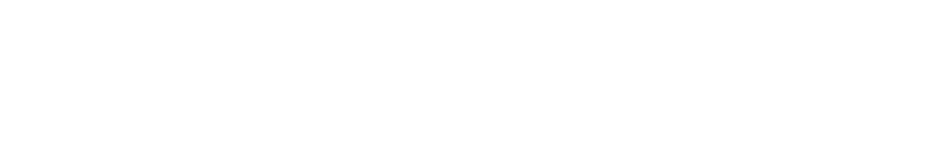
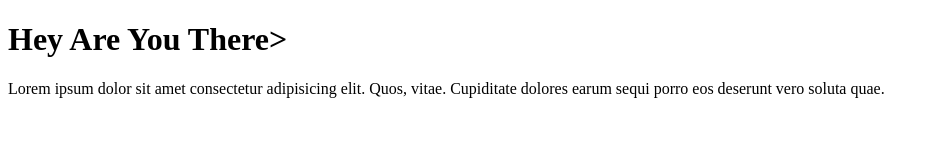
Before and after one commit to mefahim/reset_4_git_class, a plain HTML site: page index.html in a window 1280 px wide. Shown: the whole page, without its empty margins (0-939 px from the left). Drawn offline with Linux system fonts and the light colour scheme.

Commit message:
Add New CSS

```diff
--- a/index.html
+++ b/index.html
@@ -7,6 +7,7 @@
     <title>Testing Git Hub</title>
 </head>
 <body>
-
+    <h1>Hey Are You There></h1>
+    <p>Lorem ipsum dolor sit amet consectetur adipisicing elit. Quos, vitae. Cupiditate dolores earum sequi porro eos deserunt vero soluta quae.</p>
 </body>
 </html>
--- /dev/null
+++ b/style.css
@@ -0,0 +1,6 @@
+h1{
+    color:blue;
+}
+p{
+    color: red;
+}
```
